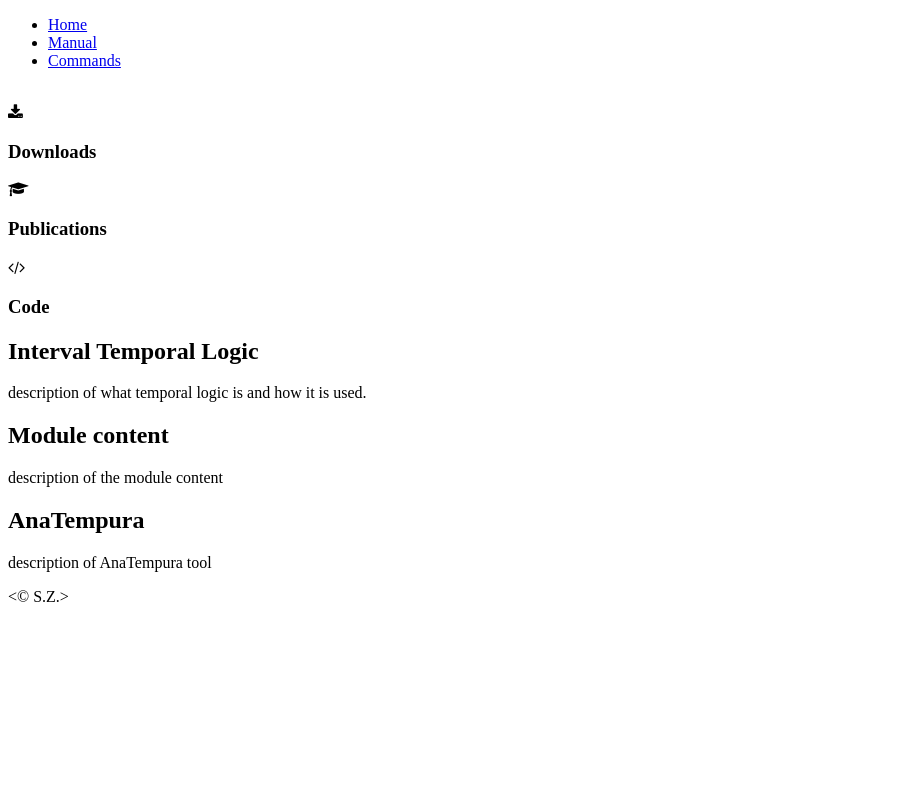
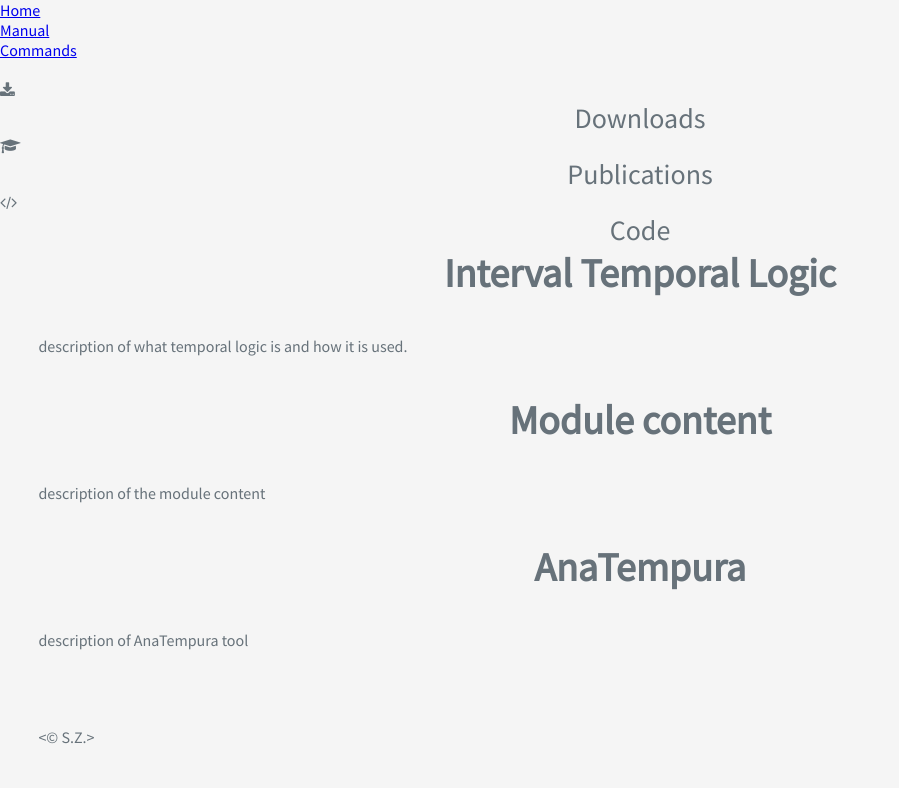
Before and after one commit to ZeStan/Front-end-web-dev, a plain HTML site: page index.html in a window 1280 px wide. Shown: the whole page, without its empty margins (0-899 px from the left). Drawn offline with Linux system fonts and the light colour scheme.

Commit message:
CSS File added.
Created Css file. Styles defined for body, text and images. Added Source
Sans Pro as the font choice.

```diff
--- a/index.html
+++ b/index.html
@@ -3,6 +3,7 @@
 <head>
 	<meta charset="UTF-8">
 	<meta name="viewport" content="width=device-width, initial-scale=1.0">
+	<link rel="stylesheet" href="style.css">
 	<link rel="stylesheet" href="https://cdnjs.cloudflare.com/ajax/libs/font-awesome/4.7.0/css/font-awesome.min.css">
 	<title>Ana Tempura resource</title>
 </head>
@@ -25,7 +26,7 @@
 	<!-- End Header menu-->
 	<!-- Banner image-->
 	<section class="banner">
-		<div class="banner-wrap"></div>
+		<div class="banner-wrapper"></div>
 		<!-- add image here-->
 		<img src="">
 		<!--End Banner image-->
@@ -47,7 +48,7 @@
 		<!--End Main links-->
 		<!--articles-->
 		<!--wtrite what is ITL-->
-		<section class="inner-wrapper">
+		<section class="wrapper-right">
 			<article id="itl">
 			</article>
 			<aside id = "itl">
@@ -56,7 +57,7 @@
 			</aside>
 		</section>
 
-		<section class="inner-wrapper-2">
+		<section class="wrapper-left">
 			<article id="module">
 			</article>
 			<aside id = "module">
@@ -65,7 +66,7 @@
 			</aside>
 		</section>
 
-		<section class="inner-wrapper">
+		<section class="wrapper-right">
 			<article id="tempura">
 			</article>
 			<aside id = "tempura">
--- /dev/null
+++ b/style.css
@@ -0,0 +1,36 @@
+@import url('https://fonts.googleapis.com/css?family=Source+Sans+Pro');
+/*reset styles*/
+*{
+	border:0;
+	padding:0;
+	margin:0;
+
+}
+
+
+body {
+	background: #F5F5F5;
+	color: #67727A;
+	font-family: 'Source Sans Pro', sans-serif;
+}
+h2{
+	font-size: 250%;
+	font-weight: 650;
+	text-align: center;
+}
+h3{
+	font-size: 175%;
+	font-weight: 350;
+	text-align: center;
+	/*line-height:150%;*/
+}
+p{
+	font size:150%;
+	padding: 3%;
+	text-align: justify;
+}
+img{
+	max-width: 100%;
+	height:auto;
+	width: auto;
+}
```
